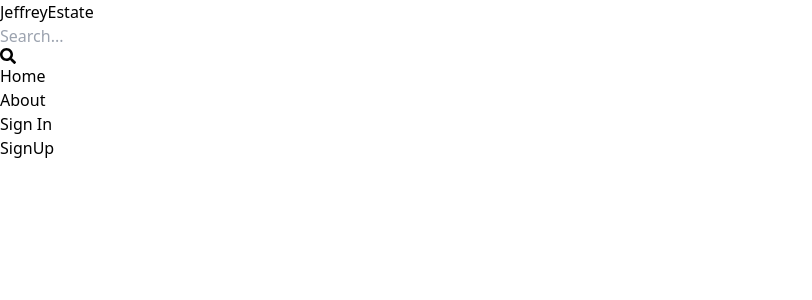
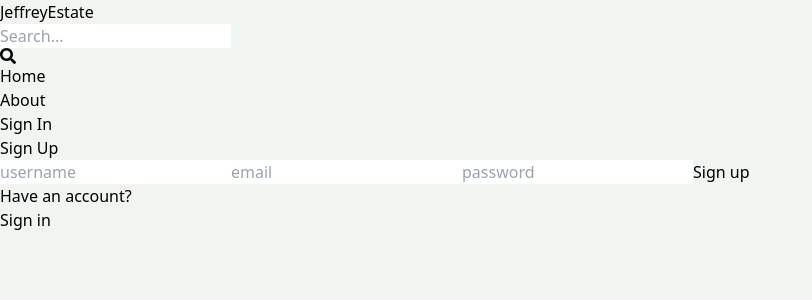
Before and after one commit to S-CW/marketplace-mern, a React (Vite) app in the folder client/: page /sign-up in a window 1280 px wide. Shown: the top 300 px of the page, without its empty margins (0-812 px from the left). Built offline with nearby package versions, Linux system fonts and the light colour scheme.

Commit message:
complete sign up page ui

```diff
--- a/client/src/index.css
+++ b/client/src/index.css
@@ -1,3 +1,7 @@
 @tailwind base;
 @tailwind components;
 @tailwind utilities;
+
+body {
+    background-color: rgb(241, 245, 241);
+}
--- a/client/src/pages/SignUp.jsx
+++ b/client/src/pages/SignUp.jsx
@@ -1,5 +1,39 @@
 import React from "react";
+import { Link } from "react-router-dom";
 
-export default function App() {
-  return <div>SignUp</div>;
+export default function SignUp() {
+  return (
+    <div className="p-3 max-w-lg mx-auto">
+      <h1 className="text-3xl text-center font-semibold my-7">Sign Up</h1>
+      <form className="flex flex-col gap-4">
+        <input
+          type="text"
+          placeholder="username"
+          className="border p-3 rounded-lg"
+          id="username"
+        />
+        <input
+          type="email"
+          placeholder="email"
+          className="border p-3 rounded-lg"
+          id="email"
+        />
+        <input
+          type="password"
+          placeholder="password"
+          className="border p-3 rounded-lg"
+          id="password"
+        />
+        <button className="bg-slate-700 text-white p-3 rounded-lg uppercase hover:opacity-95 disabled:opacity-80">
+          Sign up
+        </button>
+      </form>
+      <div className="flex gap-2">
+        <p>Have an account?</p>
+        <Link to={"/sign-in"}>
+          <span className="text-blue-700">Sign in</span>
+        </Link>
+      </div>
+    </div>
+  );
 }
```
